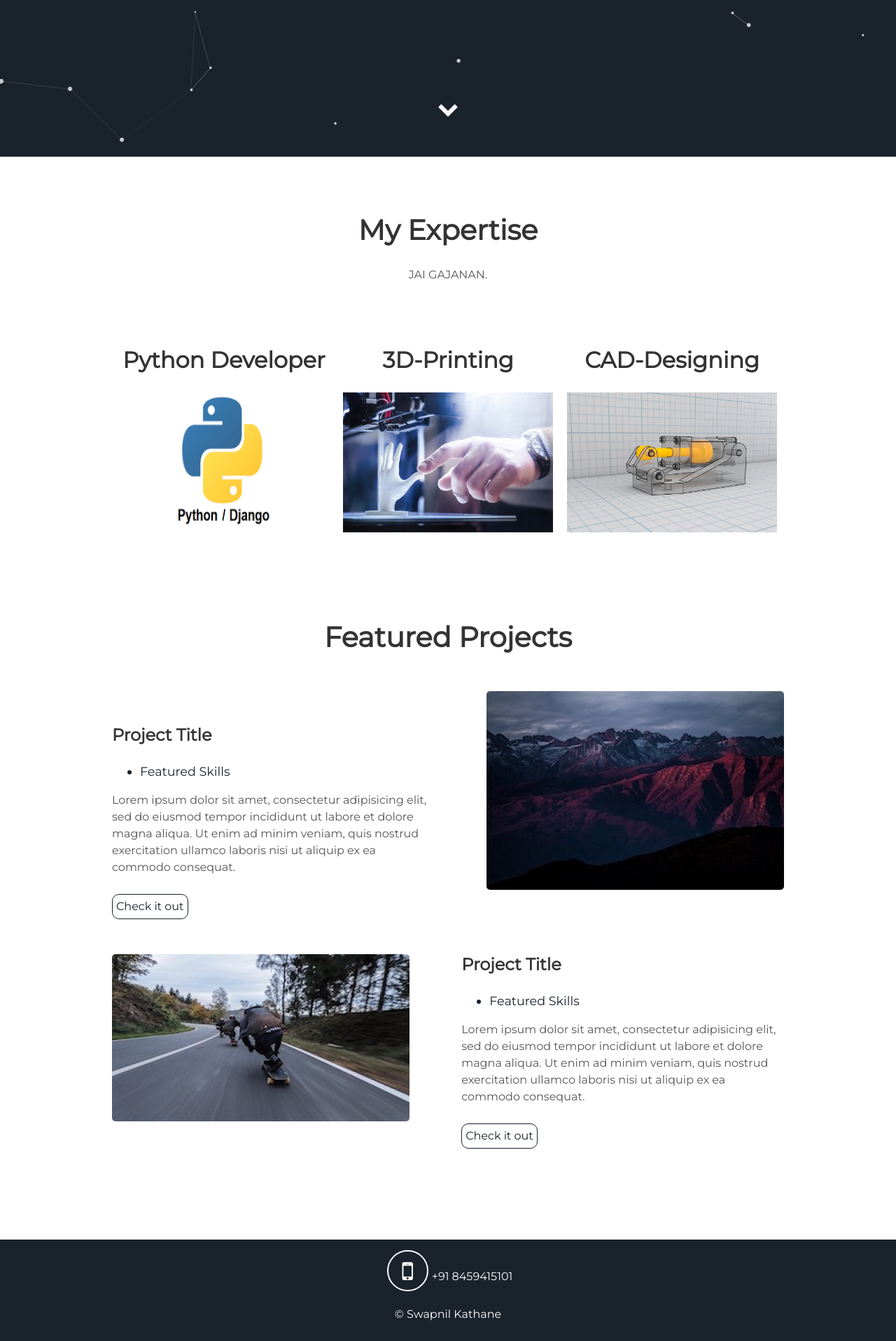
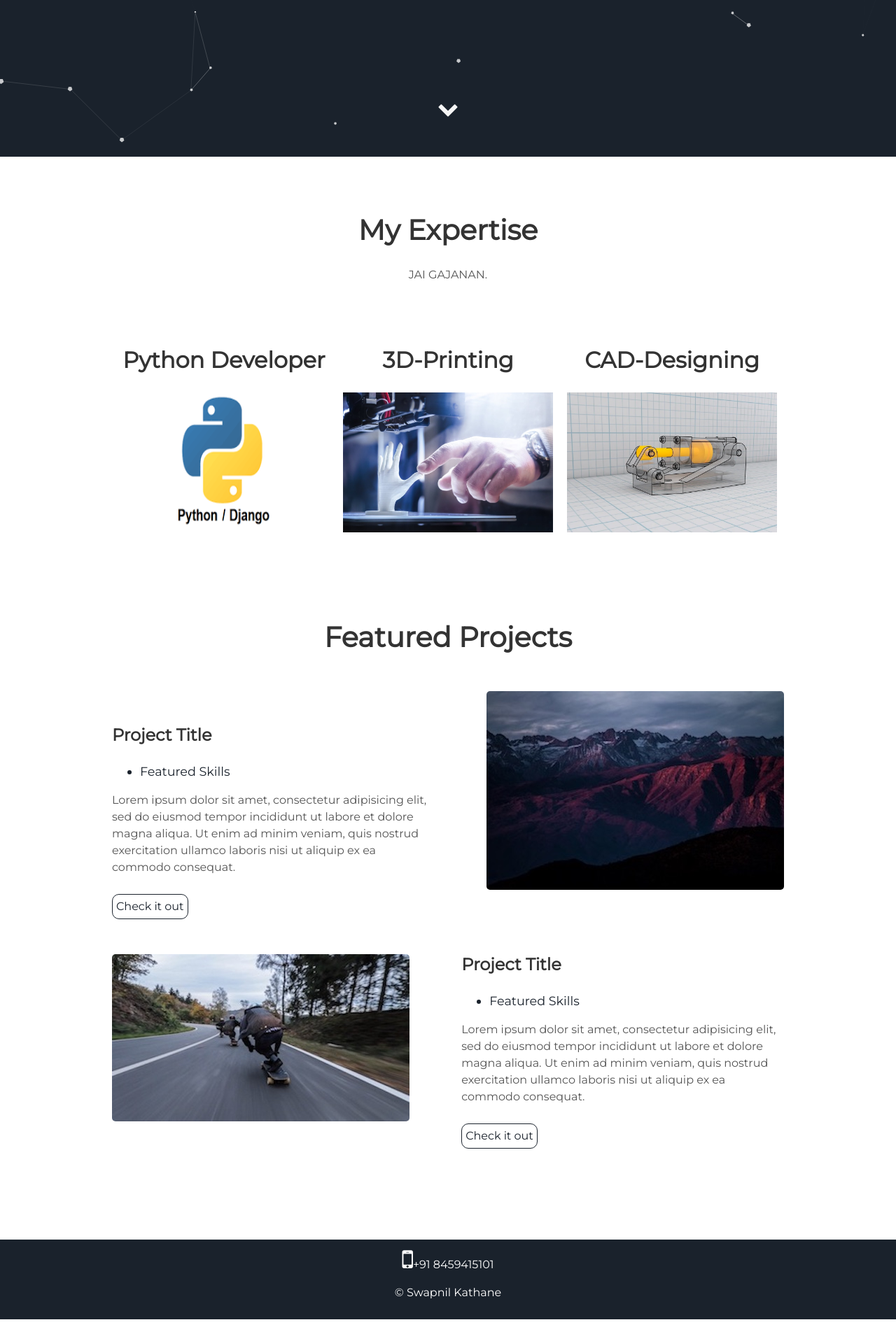
Before and after one commit to swapnilkathane/swapnilkathaneoldweb, a Jekyll site: the page built from index.html, in a window 1280 px wide. Shown: the part 676-2593 px from the top of the page at 70% size. Built offline with Jekyll 4.4.1, drawn with Linux system fonts in a browser that asks for light colours; after the commit the page ends 2562 px from its top, so only the background shows below that.

Commit message:
Update footer.html

```diff
--- a/_includes/footer.html
+++ b/_includes/footer.html
@@ -1,6 +1,6 @@
 <footer class="footer">
 	<div class="header-icons">
-        <a aria-label="Send email" href="#"><i class="icon fa fa-mobile"  style="font-size:36px"></i>+91 8459415101</a>
+        <a aria-label="Send email" href="#"><i class="fa fa-mobile"  style="font-size:36px"></i>+91 8459415101</a>
     </div>
     <p>&copy; {{site.username}}</p>
 </footer>
```
